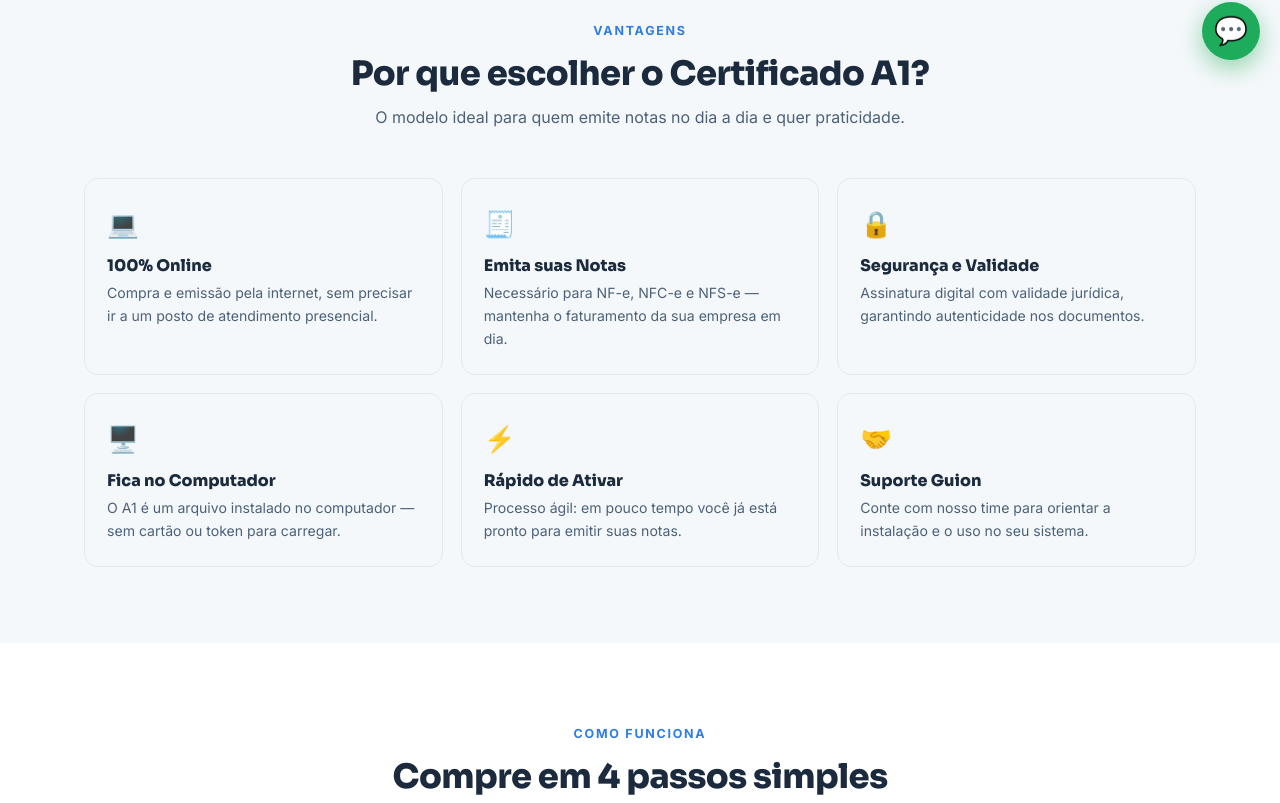
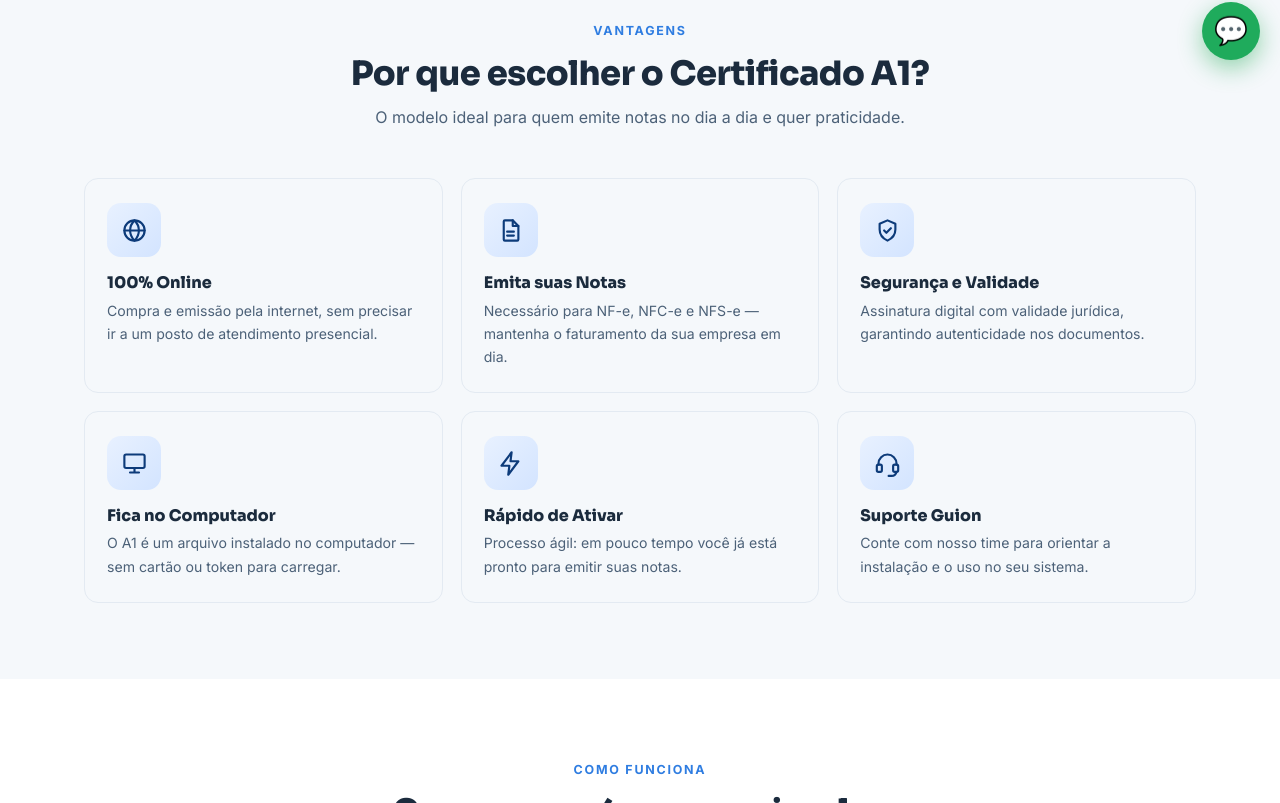
Before and after one commit to andreuscalodiano-png/guioninformatica, a plain HTML site: page certificado.html in a window 1280 px wide. Shown: the part 720-1523 px from the top of the page. Drawn offline with Linux system fonts and the light colour scheme.

Commit message:
Certificado: icones SVG padronizados na secao de vantagens

```diff
--- a/certificado.html
+++ b/certificado.html
@@ -64,6 +64,13 @@
       .faq-item summary::after{content:"+";font-size:1.4rem;color:#0d3b7a;transition:transform .2s;}
       .faq-item[open] summary::after{transform:rotate(45deg);}
       .faq-item .faq-a{padding:0 22px 20px;color:#475569;line-height:1.6;}
+
+      /* Ícones das vantagens (SVG com badge) */
+      .motivos-grid .card-motivo .icon{width:54px;height:54px;display:inline-flex;align-items:center;
+        justify-content:center;background:linear-gradient(135deg,#e8f1ff,#d3e4ff);border-radius:14px;
+        margin-bottom:16px;font-size:0;}
+      .motivos-grid .card-motivo .icon svg{width:27px;height:27px;stroke:#0d3b7a;fill:none;stroke-width:1.9;
+        stroke-linecap:round;stroke-linejoin:round;}
 
       @media (max-width:900px){
         .cert-hero-grid{grid-template-columns:1fr;gap:30px;}
@@ -150,12 +157,30 @@
                 <p>O modelo ideal para quem emite notas no dia a dia e quer praticidade.</p>
             </div>
             <div class="motivos-grid">
-                <div class="card-motivo"><div class="icon">💻</div><h3>100% Online</h3><p>Compra e emissão pela internet, sem precisar ir a um posto de atendimento presencial.</p></div>
-                <div class="card-motivo"><div class="icon">🧾</div><h3>Emita suas Notas</h3><p>Necessário para NF-e, NFC-e e NFS-e — mantenha o faturamento da sua empresa em dia.</p></div>
-                <div class="card-motivo"><div class="icon">🔒</div><h3>Segurança e Validade</h3><p>Assinatura digital com validade jurídica, garantindo autenticidade nos documentos.</p></div>
-                <div class="card-motivo"><div class="icon">🖥️</div><h3>Fica no Computador</h3><p>O A1 é um arquivo instalado no computador — sem cartão ou token para carregar.</p></div>
-                <div class="card-motivo"><div class="icon">⚡</div><h3>Rápido de Ativar</h3><p>Processo ágil: em pouco tempo você já está pronto para emitir suas notas.</p></div>
-                <div class="card-motivo"><div class="icon">🤝</div><h3>Suporte Guion</h3><p>Conte com nosso time para orientar a instalação e o uso no seu sistema.</p></div>
+                <div class="card-motivo">
+                    <div class="icon"><svg viewBox="0 0 24 24" aria-hidden="true"><circle cx="12" cy="12" r="9"/><path d="M3 12h18"/><path d="M12 3c2.5 2.5 3.9 5.7 3.9 9s-1.4 6.5-3.9 9c-2.5-2.5-3.9-5.7-3.9-9s1.4-6.5 3.9-9z"/></svg></div>
+                    <h3>100% Online</h3><p>Compra e emissão pela internet, sem precisar ir a um posto de atendimento presencial.</p>
+                </div>
+                <div class="card-motivo">
+                    <div class="icon"><svg viewBox="0 0 24 24" aria-hidden="true"><path d="M7 3h7l5 5v12a1 1 0 0 1-1 1H7a1 1 0 0 1-1-1V4a1 1 0 0 1 1-1z"/><path d="M14 3v5h5"/><path d="M9 13h6M9 16.5h6"/></svg></div>
+                    <h3>Emita suas Notas</h3><p>Necessário para NF-e, NFC-e e NFS-e — mantenha o faturamento da sua empresa em dia.</p>
+                </div>
+                <div class="card-motivo">
+                    <div class="icon"><svg viewBox="0 0 24 24" aria-hidden="true"><path d="M12 3l7 3v5c0 4.5-3 8-7 10-4-2-7-5.5-7-10V6l7-3z"/><path d="M9 12l2 2 4-4"/></svg></div>
+                    <h3>Segurança e Validade</h3><p>Assinatura digital com validade jurídica, garantindo autenticidade nos documentos.</p>
+                </div>
+                <div class="card-motivo">
+                    <div class="icon"><svg viewBox="0 0 24 24" aria-hidden="true"><rect x="3" y="4" width="18" height="12" rx="1.5"/><path d="M8 20h8M12 16v4"/></svg></div>
+                    <h3>Fica no Computador</h3><p>O A1 é um arquivo instalado no computador — sem cartão ou token para carregar.</p>
+                </div>
+                <div class="card-motivo">
+                    <div class="icon"><svg viewBox="0 0 24 24" aria-hidden="true"><path d="M13 2L4 14h7l-1 8 9-12h-7l1-8z"/></svg></div>
+                    <h3>Rápido de Ativar</h3><p>Processo ágil: em pouco tempo você já está pronto para emitir suas notas.</p>
+                </div>
+                <div class="card-motivo">
+                    <div class="icon"><svg viewBox="0 0 24 24" aria-hidden="true"><path d="M4 13v-1a8 8 0 0 1 16 0v1"/><rect x="2.5" y="13" width="4.5" height="6.5" rx="1.4"/><rect x="17" y="13" width="4.5" height="6.5" rx="1.4"/><path d="M20 19.5a4.5 4.5 0 0 1-4.5 3.5H13"/></svg></div>
+                    <h3>Suporte Guion</h3><p>Conte com nosso time para orientar a instalação e o uso no seu sistema.</p>
+                </div>
             </div>
         </div>
     </section>
```
